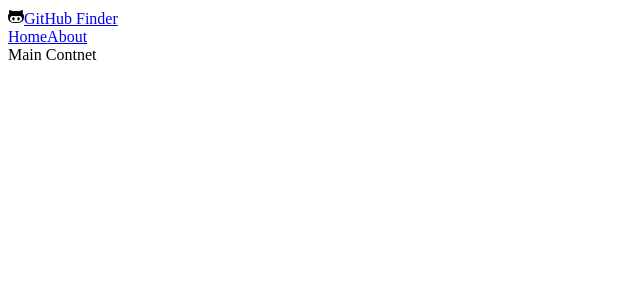
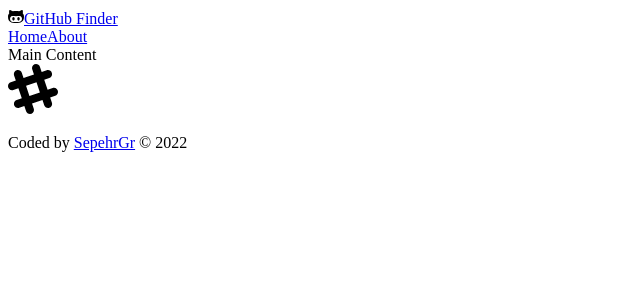
Before and after one commit to SepehrGR7/github-finder, a React (Create React App) app: page / in a window 1280 px wide. Shown: the top 300 px of the page, without its empty margins (0-640 px from the left). Built offline with nearby package versions, Linux system fonts and the light colour scheme.

Commit message:
add footer

```diff
--- a/src/App.js
+++ b/src/App.js
@@ -1,11 +1,13 @@
 import { Routes, Route } from 'react-router-dom'
 import Navbar from './components/layout/Navbar'
+import Footer from './components/layout/Footer'
 
 function App() {
   return (
     <div className='flex flex-col justify-between h-screen align-center'>
       <Navbar title='GitHub Finder' />
-      <main>Main Contnet</main>
+      <main>Main Content</main>
+      <Footer />
     </div>
   )
 }
```
